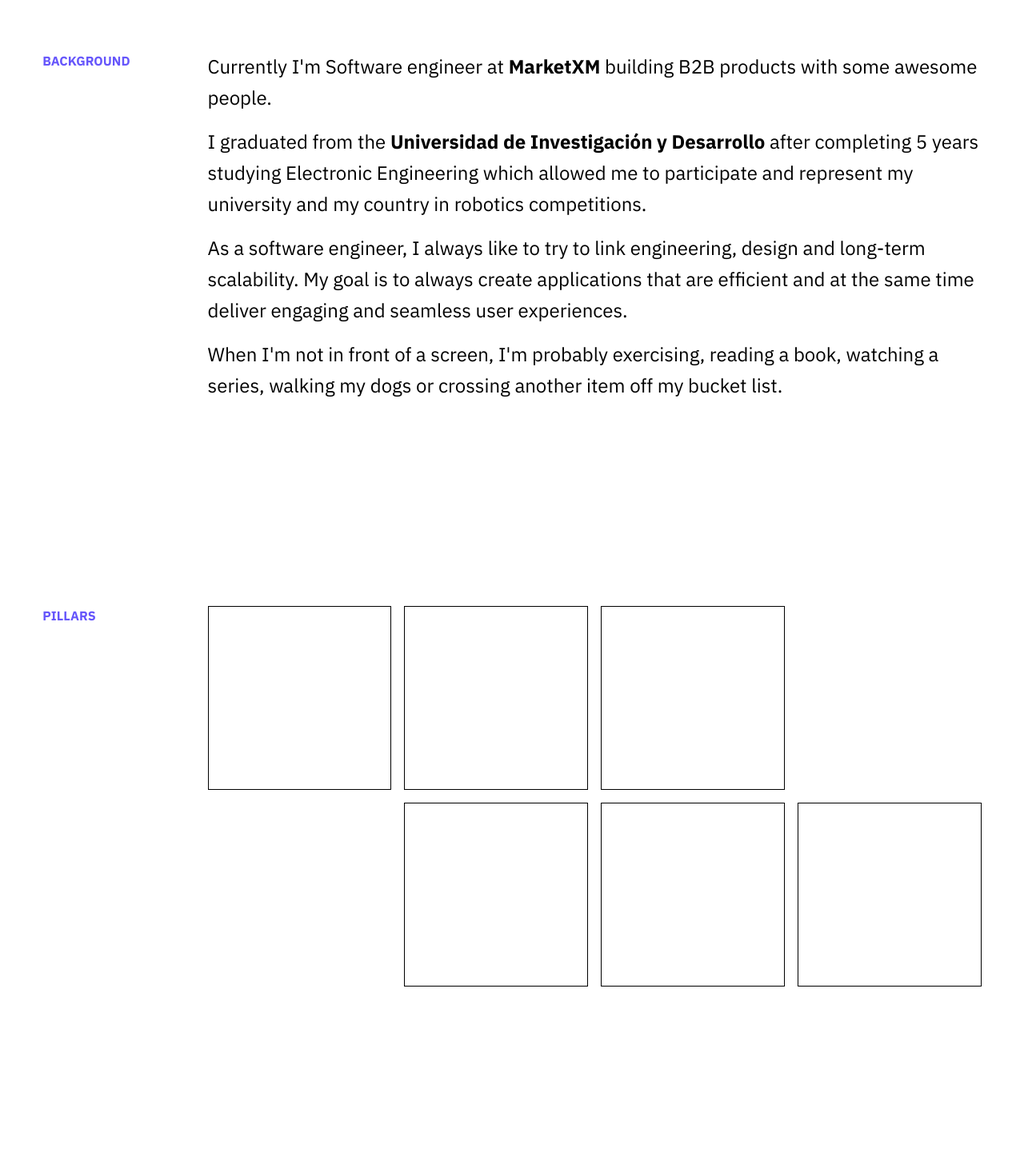
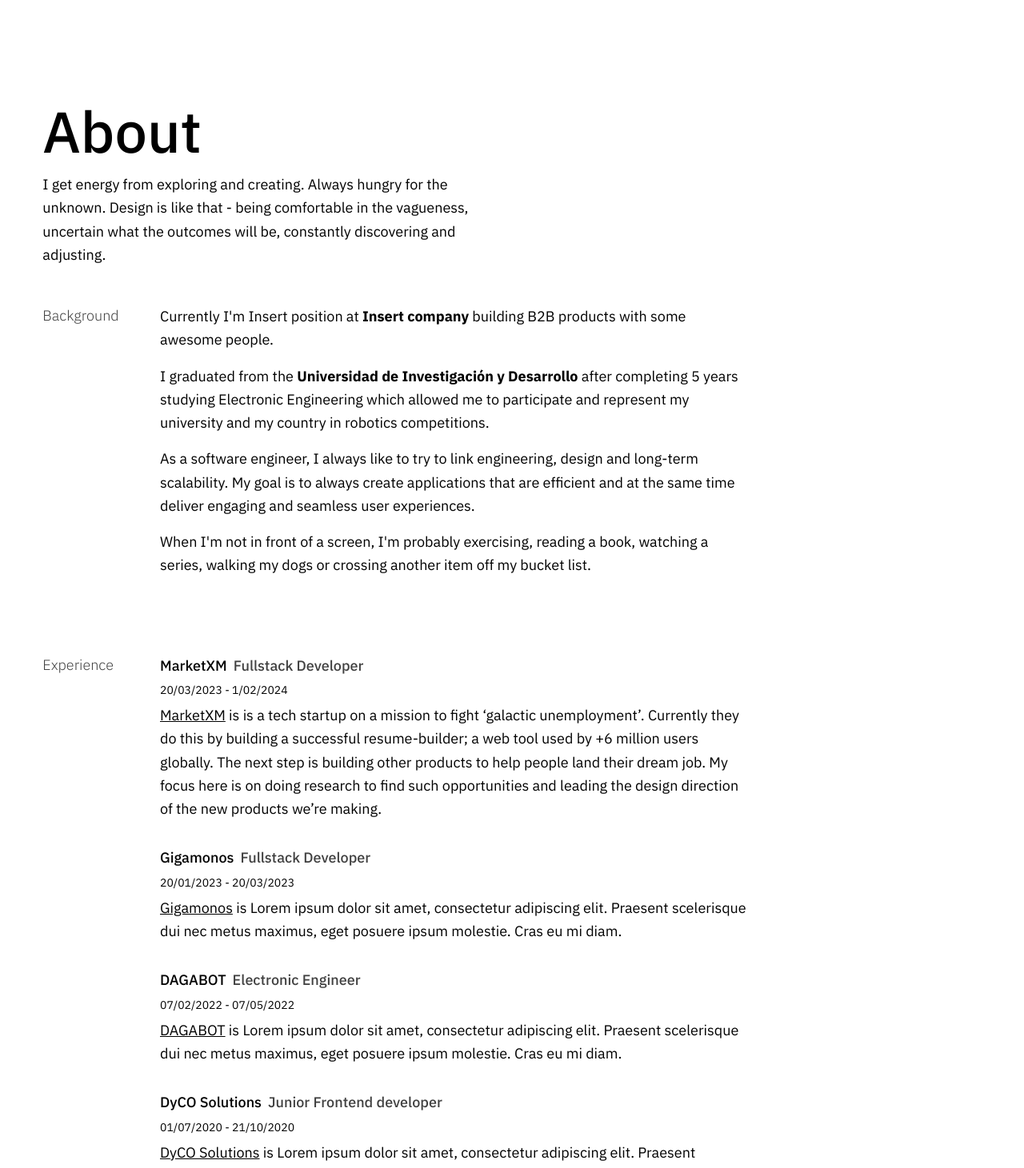
Before and after one commit to jilverprivera/portfolio, a Next.js app: page /about in a window 1280 px wide. Shown: the part 64-1525 px from the top of the page at 80% size. Before the commit the page ends 1426 px from the top, so only its background shows below. Built offline with nearby package versions, Linux system fonts and the light colour scheme; what tailwindcss-text-stroke would draw is missing.

Commit message:
feat(about): create and styling components

```diff
--- a/components/sections/about/background.tsx
+++ b/components/sections/about/background.tsx
@@ -1,38 +1,38 @@
-import React from 'react'
 
 export const Background = () => {
   return (
-    <section className="max-w-screen-xl w-11/12 py-32 mx-auto grid grid-cols-12 gap-16">
-      <div className="col-span-2">
-        <h1 className="uppercase text-secondary font-bold">Background</h1>
+    <section className="max-w-screen-xl w-11/12 mx-auto">
+      <div className="w-3/4 grid grid-cols-6 py-12">
+        <div>
+          <h1 className="font-light text-lg text-neutral-700">Background</h1>
         </div>
-      <div className="max-w-5xl text-2xl leading-relaxed space-y-4 col-span-10">
+        <div className=" text-lg leading-relaxed space-y-4 col-span-5">
           <p>
-          Currently I&apos;m Software engineer at{' '}
-          <span className="font-bold">MarketXM</span> building B2B products with
-          some awesome people.
+            Currently I&apos;m Insert position at{' '}
+            <span className="font-bold">Insert company</span> building B2B products
+            with some awesome people.
           </p>
-
           <p>
             I graduated from the{' '}
             <span className="font-bold">
               Universidad de Investigación y Desarrollo
             </span>{' '}
-          after completing 5 years studying Electronic Engineering which allowed
-          me to participate and represent my university and my country in
-          robotics competitions.
+            after completing 5 years studying Electronic Engineering which
+            allowed me to participate and represent my university and my country
+            in robotics competitions.
           </p>
           <p>
             As a software engineer, I always like to try to link engineering,
             design and long-term scalability. My goal is to always create
-          applications that are efficient and at the same time deliver engaging
-          and seamless user experiences.
+            applications that are efficient and at the same time deliver
+            engaging and seamless user experiences.
           </p>
           <p>
-          When I&apos;m not in front of a screen, I&apos;m probably exercising,
-          reading a book, watching a series, walking my dogs or crossing another
-          item off my bucket list.
+            When I&apos;m not in front of a screen, I&apos;m probably
+            exercising, reading a book, watching a series, walking my dogs or
+            crossing another item off my bucket list.
           </p>
+        </div>
       </div>
     </section>
   )
--- /dev/null
+++ b/components/sections/about/experience.tsx
@@ -0,0 +1,39 @@
+import { EXPERIENCE } from 'utils/resources/experience'
+
+export const Experience = () => {
+  return (
+    <section className="max-w-screen-xl w-11/12 mx-auto">
+      <div className="w-3/4 grid grid-cols-6 py-12">
+        <div>
+          <h1 className="font-light text-lg text-neutral-700">Experience</h1>
+        </div>
+        <div className=" text-lg leading-relaxed space-y-8 col-span-5">
+          {EXPERIENCE.map((el, i) => (
+            <div key={i} className='space-y-1'>
+              <div className='flex items-center justify-start gap-2 font-medium'>
+                <h3 className=''>{el.company}</h3>
+                <span className='text-neutral-700'>{el.position}</span>
+              </div>
+              <span className='text-sm'>{ el.date}</span>
+              <p>
+                <a href={el.url} className='underline'>{el.company}</a> is {' '}
+                {el.description}
+              </p>
+
+              {/* <ul className="flex flex-wrap gap-2">
+                {el.projects &&
+                  el?.projects
+                    // .sort((a, b) => a.localeCompare(b))
+                    .map((el, i) => (
+                      <li key={i} className="text-sm">
+                        {el.title}
+                      </li>
+                    ))}
+              </ul> */}
+            </div>
+          ))}
+        </div>
+      </div>
+    </section>
+  )
+}
--- /dev/null
+++ b/components/ui/page-title.tsx
@@ -0,0 +1,13 @@
+type props = {
+  title: string
+  description?: string
+}
+
+export const PageTitle = ({ title, description }: props) => {
+  return (
+    <section className="max-w-screen-xl w-11/12 mx-auto pt-48 space-y-4">
+      <h1 className="text-7xl font-medium">{title}</h1>
+      {description && <p className="w-2/4 leading-relaxed text-lg">{description}</p>}
+    </section>
+  )
+}
--- a/pages/about.tsx
+++ b/pages/about.tsx
@@ -1,7 +1,8 @@
-/* eslint-disable react/no-unescaped-entities */
 import { Layout } from 'components/layout'
 import { Background } from 'components/sections/about/background'
+import { Experience } from 'components/sections/about/experience'
 import { Pillars } from 'components/sections/about/pillars'
+import { PageTitle } from 'components/ui/page-title'
 
 const About = () => {
   return (
@@ -11,7 +12,12 @@
         description: 'Software developer + electronic engineer'
       }}
     >
+      <PageTitle
+        title="About"
+        description="I get energy from exploring and creating. Always hungry for the unknown. Design is like that - being comfortable in the vagueness, uncertain what the outcomes will be, constantly discovering and adjusting."
+      />
       <Background />
+      <Experience/>
       <Pillars />
     </Layout>
   )
--- a/pages/blog/index.tsx
+++ b/pages/blog/index.tsx
@@ -4,6 +4,7 @@
 import { IBlogPageProps, IFrontMatter } from 'interfaces'
 import { Layout } from 'components/layout/layout'
 import { PostCard, PostSearch } from 'components/ui/blog'
+import { PageTitle } from 'components/ui/page-title'
 
 export const getStaticProps: GetStaticProps = async (ctx: any) => {
   let posts = await getAllFilesMetadata('posts')
@@ -27,7 +28,8 @@
         description: 'Software developer + electronic engineer.'
       }}
     >
-      <section className="max-w-screen-xl w-11/12 mx-auto min-h-screen pt-32 ">
+      <PageTitle title='Blog' description='Something I say things here...'/>
+      <section className="max-w-screen-xl w-11/12 mx-auto min-h-screen ">
         <PostSearch setSearchedArticles={setSearchedArticles} />
         <div className="w-full pb-12 grid grid-cols-3 gap-4">
           {filteredPosts.map((post) => (
--- /dev/null
+++ b/utils/resources/experience.ts
@@ -0,0 +1,139 @@
+export const EXPERIENCE = [
+  // {
+  //   company: 'Conversion',
+  //   position: 'Backend Developer',
+  //   date: '15/03/2024 - current',
+  //   url: '',
+  //   description:
+  //     'Lorem ipsum dolor sit amet, consectetur adipiscing elit. Praesent scelerisque dui nec metus maximus, eget posuere ipsum molestie. Cras eu mi diam.',
+  //   projects: [
+  //     {
+  //       title: 'Uncierre',
+  //       date: '20/03/2023 - 1/02/2024',
+  //       activities: [
+  //         'Lorem ipsum dolor sit amet, consectetur adipiscing elit. Praesent scelerisque dui nec metus maximus, eget posuere ipsum molestie. Cras eu mi diam.'
+  //       ],
+  //       stack: ['AWS', 'React.js', 'Flask', 'Python', 'Docker']
+  //     }
+  //   ]
+  // },
+  // {
+  //   company: 'C-Neutral',
+  //   position: 'Fullstack Developer',
+  //   date: '05/03/2024 - current',
+  //   url: '',
+  //   description:
+  //     'Lorem ipsum dolor sit amet, consectetur adipiscing elit. Praesent scelerisque dui nec metus maximus, eget posuere ipsum molestie. Cras eu mi diam.',
+  //   projects: [
+  //     {
+  //       title: 'Biita App',
+  //       date: '20/03/2023 - 1/02/2024',
+  //       activities: [
+  //         'Lorem ipsum dolor sit amet, consectetur adipiscing elit. Praesent scelerisque dui nec metus maximus, eget posuere ipsum molestie. Cras eu mi diam.'
+  //       ],
+  //       stack: ['AWS', 'React.js', 'Flask', 'Python', 'Docker']
+  //     },
+  //     {
+  //       title: 'Biita Enterprise',
+  //       date: '20/03/2023 - 1/02/2024',
+  //       activities: [
+  //         'Lorem ipsum dolor sit amet, consectetur adipiscing elit. Praesent scelerisque dui nec metus maximus, eget posuere ipsum molestie. Cras eu mi diam.'
+  //       ],
+  //       stack: ['AWS', 'React.js', 'Flask', 'Python', 'Docker']
+  //     }
+  //   ]
+  // },
+  {
+    company: 'MarketXM',
+    position: 'Fullstack Developer',
+    date: '20/03/2023 - 1/02/2024',
+    url: '',
+    description:
+      'is a tech startup on a mission to fight ‘galactic unemployment’. Currently they do this by building a successful resume-builder; a web tool used by +6 million users globally. The next step is building other products to help people land their dream job. My focus here is on doing research to find such opportunities and leading the design direction of the new products we’re making.',
+    projects: [
+      {
+        title: 'BookXM',
+        date: '20/03/2023 - 1/02/2024',
+        activities: [
+          'Lorem ipsum dolor sit amet, consectetur adipiscing elit. Praesent scelerisque dui nec metus maximus, eget posuere ipsum molestie. Cras eu mi diam.',
+          'Lorem ipsum dolor sit amet, consectetur adipiscing elit. Praesent scelerisque dui nec metus maximus, eget posuere ipsum molestie. Cras eu mi diam.',
+          'Lorem ipsum dolor sit amet, consectetur adipiscing elit. Praesent scelerisque dui nec metus maximus, eget posuere ipsum molestie. Cras eu mi diam.'
+        ],
+        stack: [
+          'AWS',
+          'React.js',
+          'Node.js',
+          'TypeScript',
+          'JavaScript',
+          'PostgreSQL',
+          'Prisma ORM',
+          'Event-Driven architecture',
+          'Express.js',
+          'Apache Kafka',
+          'Docker'
+        ]
+      },
+      {
+        title: 'CollXM',
+        date: '20/03/2023 - 1/02/2024',
+        activities: [
+          'Lorem ipsum dolor sit amet, consectetur adipiscing elit. Praesent scelerisque dui nec metus maximus, eget posuere ipsum molestie. Cras eu mi diam.',
+          'Lorem ipsum dolor sit amet, consectetur adipiscing elit. Praesent scelerisque dui nec metus maximus, eget posuere ipsum molestie. Cras eu mi diam.',
+          'Lorem ipsum dolor sit amet, consectetur adipiscing elit. Praesent scelerisque dui nec metus maximus, eget posuere ipsum molestie. Cras eu mi diam.'
+        ],
+        stack: [
+          'AWS',
+          'React.js',
+          'Node.js',
+          'JavaScript',
+          'PostgreSQL',
+          'Prisma ORM',
+          'Express.js'
+        ]
+      }
+    ]
+  },
+  {
+    company: 'Gigamonos',
+    position: 'Fullstack Developer',
+    date: '20/01/2023 - 20/03/2023',
+    url: '',
+    description:
+      'Lorem ipsum dolor sit amet, consectetur adipiscing elit. Praesent scelerisque dui nec metus maximus, eget posuere ipsum molestie. Cras eu mi diam.',
+    projects: [
+      {
+        title: 'Biita Enterprise',
+        date: '20/03/2023 - 1/02/2024',
+        activities: [
+          'Lorem ipsum dolor sit amet, consectetur adipiscing elit. Praesent scelerisque dui nec metus maximus, eget posuere ipsum molestie. Cras eu mi diam.'
+        ],
+        stack: ['AWS', 'React.js', 'Flask', 'Python', 'Docker']
+      }
+    ]
+  },
+  {
+    company: 'DAGABOT',
+    position: 'Electronic Engineer',
+    date: '07/02/2022 - 07/05/2022',
+    url: '',
+    description:
+      'Lorem ipsum dolor sit amet, consectetur adipiscing elit. Praesent scelerisque dui nec metus maximus, eget posuere ipsum molestie. Cras eu mi diam.',
+    stack: ['AWS', 'React.js', 'Flask', 'Python', 'Docker']
+  },
+  {
+    company: 'DyCO Solutions',
+    position: 'Junior Frontend developer ',
+    date: '01/07/2020 - 21/10/2020',
+    url: '',
+    description:
+      'Lorem ipsum dolor sit amet, consectetur adipiscing elit. Praesent scelerisque dui nec metus maximus, eget posuere ipsum molestie. Cras eu mi diam.',
+    projects: [
+      {
+        title: 'Bemanager',
+        date: '01/07/2020 - 21/10/2020',
+        activities: [],
+        stack: ['React.js', 'Firebase', 'Socket.io']
+      }
+    ]
+  }
+]
```
Also changed, not shown: components/sections/home/hero.tsx (+7 -6 lines), components/sections/home/portfolio.tsx (+4 -4 lines), pages/work/index.tsx (+2 -5 lines). Lines whose indentation alone changed are shown as unchanged.
